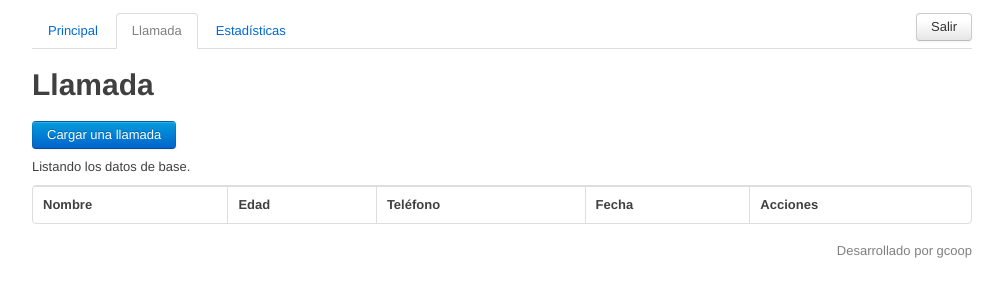
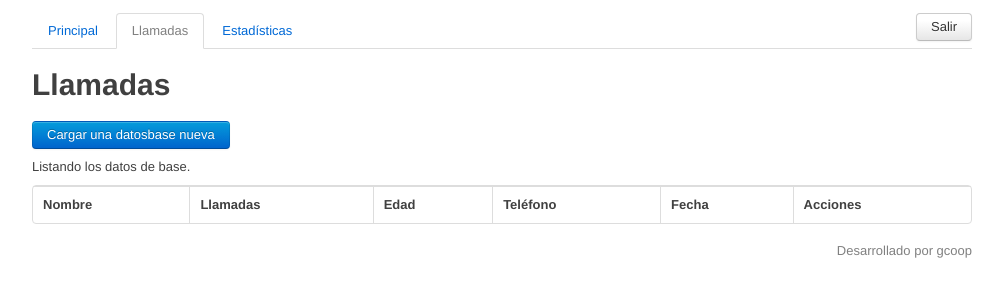
Before and after one commit to gcoop-libre/flaskpastillas, a Flask app: page /llamada in a window 1280 px wide. Shown: the top 300 px of the page, without its empty margins (138-1141 px from the left). Run offline with Flask 2, Linux system fonts and the light colour scheme; data that the repository does not hold is empty.

Commit message:
Agregando la cantidad de llamadas al listado de datos base.

```diff
--- a/app.py
+++ b/app.py
@@ -32,8 +32,8 @@ def estadisticas_listar():
 
 @app.route("/llamada")
 def llamada_listar():
-    llamadas = models.DatosBase.select().order_by(('fecha', 'desc')).limit(10)
-    return render_template('llamada_listar.html', llamadas=llamadas)
+    datosbase = models.DatosBase.select().order_by(('fecha', 'desc')).limit(10)
+    return render_template('llamada_listar.html', lista_datosbase=datosbase)
 
 @app.route("/llamada/crear", methods=['post', 'get'])
 def llamada_crear():
--- a/models.py
+++ b/models.py
@@ -37,6 +37,9 @@ class Modelo(db.Model):
 
         self.save()
 
+    def cantidad_llamadas(self):
+        return self.llamadas.count()
+
 class Provincia(db.Model):
     codigo = IntegerField()
     nombre = CharField()
@@ -58,6 +61,7 @@ class DatosBase(Modelo):
         return self.nombre
 
 class Llamada(Modelo):
+    datosbase = ForeignKeyField(DatosBase, related_name='llamadas')
     fecha = DateTimeField(default=datetime.datetime.now)
     motivo = IntegerField()
     reconfirmo_embarazo = IntegerField()
--- a/templates/base.html
+++ b/templates/base.html
@@ -23,7 +23,7 @@
     {% block menu %}
         <ul class="tabs">
             <li><a href="/">Principal</a></li>
-            <li><a href="/llamada">Llamada</a></li>
+            <li><a href="/llamada">Llamadas</a></li>
             <li><a href="/estadisticas">Estadísticas</a></li>
         </ul>
     {% endblock %}
--- a/templates/llamada_listar.html
+++ b/templates/llamada_listar.html
@@ -2,7 +2,7 @@
 {% block content %}
 <script>
 $(document).ready(function() {
-    /* Muestra una animación para indicar cual es la ultima llamada ingresada. */
+    /* Muestra una animación para indicar cual es la ultima datosbase ingresada. */
     if (/resaltar/.test(window.location.href)) {
         $("tr").eq(1).css('background-color', 'yellow')
         $("tr").eq(1).animate({ backgroundColor: "#FFF"}, 2000);
@@ -10,9 +10,9 @@ $(document).ready(function() {
 });
 </script>
 
-<h1>Llamada</h1>
+<h1>Llamadas</h1>
 
-<a href='{{ url_for('llamada_crear') }}' class='btn primary'>Cargar una llamada</a>
+<a href='{{ url_for('llamada_crear') }}' class='btn primary'>Cargar una datosbase nueva</a>
 
 <p>
 <p>
@@ -22,19 +22,21 @@ Listando los datos de base.
 <table class="bordered-table">
 <tr>
     <th>Nombre</th>
+    <th>Llamadas</th>
     <th>Edad</th>
     <th>Teléfono</th>
     <th>Fecha</th>
     <th>Acciones</th>
 </tr>
 
-{% for llamada in llamadas %}
+{% for datosbase in lista_datosbase %}
 <tr>
-    <td>{{ llamada.nombre }}</td>
-    <td>{{ llamada.edad }}</td>
-    <td>{{ llamada.telefono }}</td>
-    <td>{{ llamada.fecha|dateformat('%d/%m/%Y') }}</td>
-    <td><a href='{{ url_for('agregar_llamada', id=llamada.id) }}'>Agregar</a></td>
+    <td>{{ datosbase.nombre }}</td>
+    <td>{{ datosbase.cantidad_llamadas() }}</td>
+    <td>{{ datosbase.edad }}</td>
+    <td>{{ datosbase.telefono }}</td>
+    <td>{{ datosbase.fecha|dateformat('%d/%m/%Y') }}</td>
+    <td><a href='{{ url_for('agregar_llamada', id=datosbase.id) }}'>Agregar</a></td>
 </tr>
 {% endfor %}
 </table>
```
